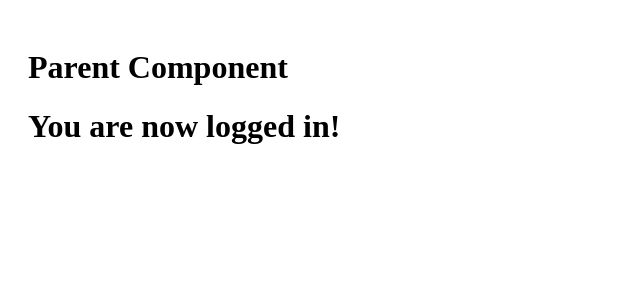
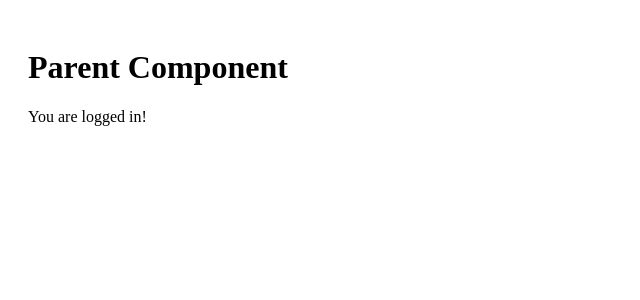
Before and after one commit to acciojob/lift-state-up-5-BandiKantiChaitanya, a React app: page / in a window 1280 px wide. Both pictures are taken after typing "Sample", "Sample123" into the empty fields and a click on the button "Login". Shown: the top 300 px of the page, without its empty margins (0-640 px from the left). Built offline with nearby package versions, Linux system fonts and the light colour scheme.

Commit message:
Updated version

```diff
--- a/src/components/App.js
+++ b/src/components/App.js
@@ -12,7 +12,7 @@ const App = () => {
     <div style={{ padding: '20px' }}>
       <h1>Parent Component</h1>
       {isLoggedIn ? (
-        <h1>You are now logged in!</h1>
+        <p>You are logged in!</p>
       ) : (
         <LoginForm onLogin={handleLogin} />
       )}
```
